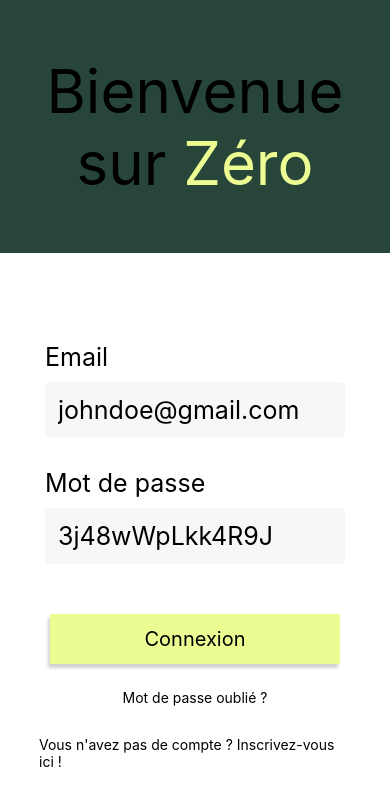
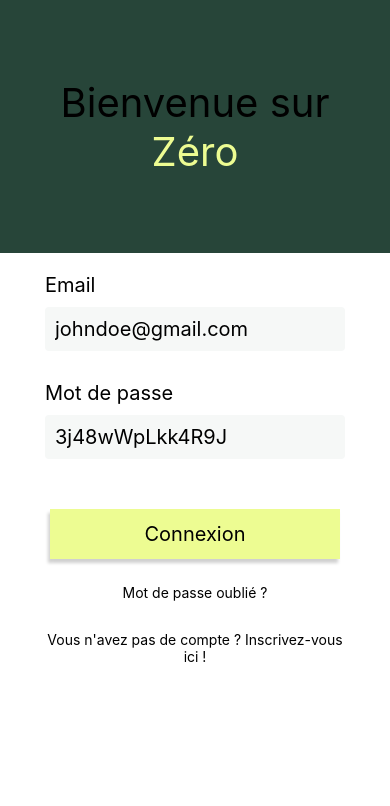
Before and after one commit to Yllies/zero-frontend, a React Native app: screen /Login in a window 390 px wide. Shown: the top 806 px of the page. Built offline with nearby package versions, Linux system fonts and the light colour scheme.

Commit message:
add LoginScreen

```diff
--- a/App.js
+++ b/App.js
@@ -1,14 +1,16 @@
 import { StyleSheet, Text, View } from "react-native";
 import { NavigationContainer } from "@react-navigation/native";
 import { createNativeStackNavigator } from "@react-navigation/native-stack";
-import HomeScreen from "./screens/HomeScreen";
+import LoginScreen from "./screens/LoginScreen";
+import SignUpScreen from "./screens/SignUpScreen";
 const Stack = createNativeStackNavigator();
 
 export default function App() {
   return (
     <NavigationContainer>
       <Stack.Navigator screenOptions={{ headerShown: false }}>
-        <Stack.Screen name="Home" component={HomeScreen} />
+        <Stack.Screen name="Login" component={LoginScreen} />
+        <Stack.Screen name="SignUp" component={SignUpScreen} />
       </Stack.Navigator>
     </NavigationContainer>
   );
--- a/screens/HomeScreen.js
+++ b/screens/LoginScreen.js
@@ -12,7 +12,7 @@ import {
   SafeAreaView,
 } from "react-native";
 
-export default function HomeScreen() {
+export default function Screen({ navigation }) {
   return (
     <SafeAreaView style={styles.container}>
       <KeyboardAvoidingView
@@ -40,8 +40,13 @@ export default function HomeScreen() {
             <TouchableOpacity>
               <Text>Mot de passe oublié ?</Text>
             </TouchableOpacity>
-            <TouchableOpacity style={styles.signupHere}>
-              <Text>Vous n'avez pas de compte ? Inscrivez-vous ici !</Text>
+            <TouchableOpacity
+              onPress={() => navigation.navigate("SignUp")}
+              style={styles.signupHere}
+            >
+              <Text style={{ textAlign: "center" }}>
+                Vous n'avez pas de compte ? Inscrivez-vous ici !
+              </Text>
             </TouchableOpacity>
           </View>
         </View>
@@ -69,14 +74,14 @@ const styles = StyleSheet.create({
   title: {
     width: "80%",
     textAlign: "center",
-    fontSize: 60,
+    fontSize: 40,
   },
   zero: {
     color: "#EDFC92",
   },
   bottomContainer: {
     height: "70%",
-    justifyContent: "center",
+    marginTop: 20,
     alignItems: "center",
   },
   form: {
@@ -86,14 +91,14 @@ const styles = StyleSheet.create({
   },
   input: {
     backgroundColor: "#F6F8F7",
-    padding: 13,
-    fontSize: 25,
+    padding: 10,
+    fontSize: 20,
     marginTop: 10,
     borderRadius: 4,
     width: 300,
   },
   label: {
-    fontSize: 25,
+    fontSize: 20,
   },
   email: {
     marginBottom: 30,
--- /dev/null
+++ b/screens/SignUpScreen.js
@@ -0,0 +1,180 @@
+import { useState, useEffect } from "react";
+import {
+  Image,
+  KeyboardAvoidingView,
+  Platform,
+  StyleSheet,
+  Text,
+  TextInput,
+  TouchableOpacity,
+  View,
+  StatusBar,
+  SafeAreaView,
+} from "react-native";
+
+export default function SignUpScreen({ navigation }) {
+  return (
+    <SafeAreaView style={styles.container}>
+      <KeyboardAvoidingView
+        style={styles.mainContain}
+        behavior={Platform.OS === "ios" ? "padding" : "height"}
+      >
+        <View style={styles.topContainer}>
+          <Text style={styles.title}>Créer un compte </Text>
+          <Text style={styles.textWelcome}>Bienvenue parmi nous !</Text>
+        </View>
+        <View style={styles.bottomContainer}>
+          <View style={styles.form}>
+            <View style={styles.topForm}>
+              <Text style={styles.youAre}>Vous êtes :</Text>
+              <View style={styles.choiceType}>
+                <TouchableOpacity style={styles.btnChoice}>
+                  <Text style={styles.company}>ENTREPRISE</Text>
+                </TouchableOpacity>
+                <TouchableOpacity style={styles.btnChoice}>
+                  <Text style={styles.association}>ASSOCIATION</Text>
+                </TouchableOpacity>
+              </View>
+            </View>
+            <View style={styles.bottomForm}>
+              <View style={styles.email}>
+                <Text style={styles.label}>Nom de la structure</Text>
+                <TextInput style={styles.input} placeholder="Factory company" />
+              </View>
+              <View style={styles.password}>
+                <Text style={styles.label}>Numéro de SIREN</Text>
+                <TextInput style={styles.input} placeholder="492061046" />
+              </View>
+              <View style={styles.password}>
+                <Text style={styles.label}>Mot de passe</Text>
+                <TextInput
+                  style={styles.input}
+                  secureTextEntry={true}
+                  placeholder="3j48wWpLkk4R9J"
+                />
+              </View>
+              <Text style={styles.label}>Confirmation du mot de passe</Text>
+              <TextInput
+                secureTextEntry={true}
+                style={styles.input}
+                placeholder="3j48wWpLkk4R9J"
+              />
+              <TouchableOpacity style={styles.btnSignUp}>
+                <Text style={styles.signup}>S'inscrire</Text>
+              </TouchableOpacity>
+              <TouchableOpacity
+                onPress={() => navigation.navigate("Login")}
+                style={styles.loginHere}
+              >
+                <Text style={{ textAlign: "center" }}>
+                  Vous avez déjà un compte ? Connectez-vous ici !
+                </Text>
+              </TouchableOpacity>
+            </View>
+          </View>
+        </View>
+        <StatusBar style="auto" />
+      </KeyboardAvoidingView>
+    </SafeAreaView>
+  );
+}
+
+const styles = StyleSheet.create({
+  container: {
+    flex: 1,
+  },
+  mainContain: {
+    flex: 1,
+    backgroundColor: "#fff",
+  },
+  topContainer: {
+    height: "10%",
+    width: "100%",
+  },
+  title: {
+    width: "100%",
+    fontSize: 25,
+    marginTop: 10,
+    fontWeight: "600",
+    marginLeft: 20,
+  },
+  textWelcome: {
+    marginLeft: 25,
+    marginTop: 7,
+  },
+  bottomContainer: {
+    height: "100%",
+    marginTop: 20,
+    alignItems: "center",
+  },
+  form: {
+    width: "80%",
+    height: "70%",
+  },
+  topForm: {
+    width: "100%",
+    height: "17%",
+  },
+  choiceType: {
+    width: "100%",
+    flexDirection: "row",
+    justifyContent: "space-around",
+    marginTop: 7,
+  },
+  btnChoice: {
+    backgroundColor: "#274539",
+    width: 150,
+    padding: 13,
+    justifyContent: "center",
+    color: "white",
+    borderRadius: 4,
+  },
+  company: {
+    color: "white",
+    textAlign: "center",
+    fontSize: 15,
+  },
+  association: {
+    color: "white",
+    textAlign: "center",
+  },
+  youAre: {
+    marginLeft: 6,
+    fontSize: 15,
+  },
+  bottomForm: {
+    height: "85%",
+    width: "100%",
+    marginTop: 10,
+    alignItems: "center",
+  },
+  label: {
+    fontSize: 15,
+    marginBottom: 3,
+    marginTop: 10,
+  },
+  input: {
+    fontSize: 20,
+    backgroundColor: "#F6F8F7",
+    padding: 10,
+    fontSize: 20,
+    // marginTop: 10,
+    borderRadius: 4,
+    width: 300,
+  },
+  btnSignUp: {
+    backgroundColor: "#EDFC92",
+    padding: 13,
+    width: 290,
+    shadowColor: "#171717",
+    shadowOffset: { width: -2, height: 4 },
+    shadowOpacity: 0.2,
+    shadowRadius: 3,
+    alignItems: "center",
+    marginBottom: 25,
+    marginTop: 30,
+  },
+  loginHere: {
+    marginTop: 10,
+  },
+});
```
